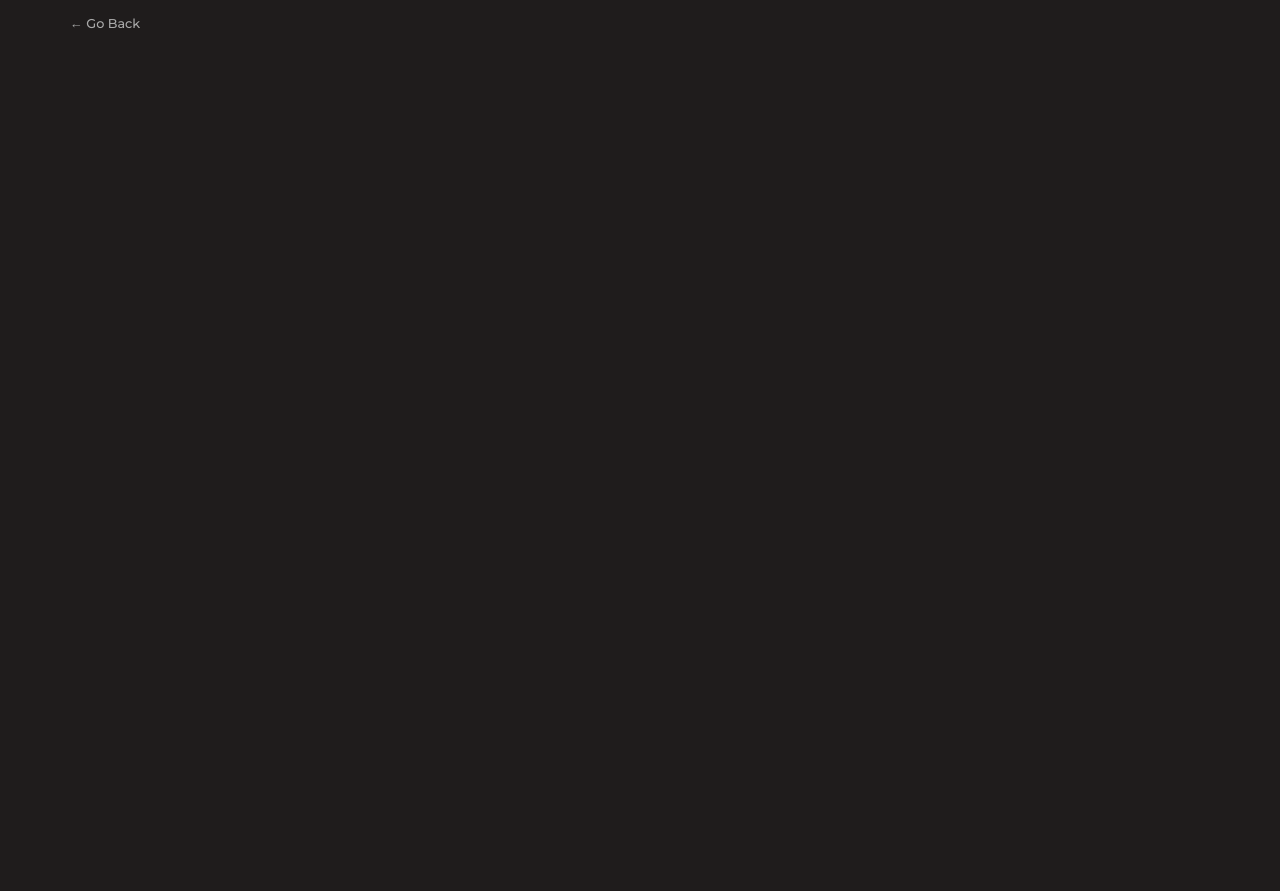
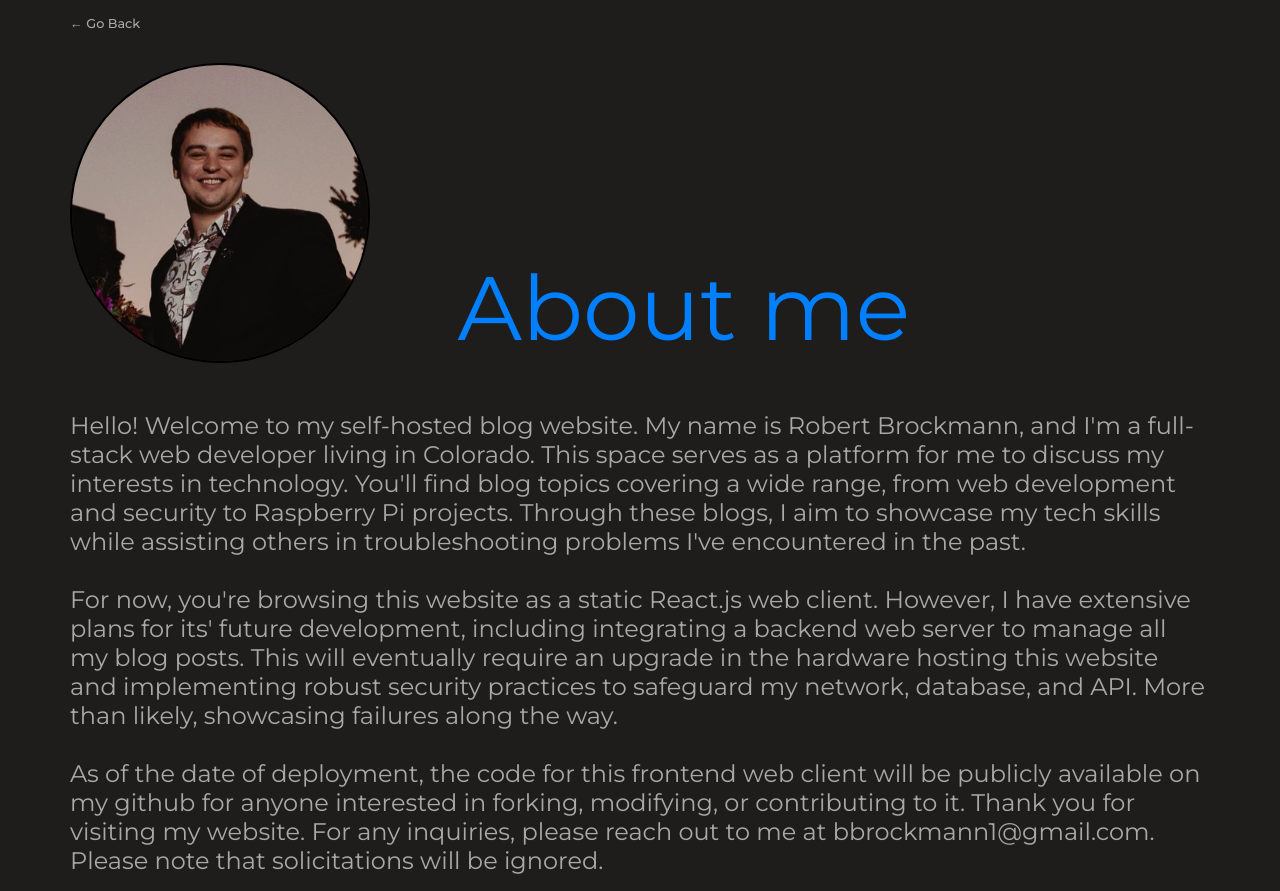
Before and after one commit to bbrockmann1/Perosnal_blog, a React (Create React App) app: page /about in a window 1280 px wide. Before the commit the page ends 800 px from the top, so only its background shows below. Built offline with nearby package versions, Linux system fonts and the light colour scheme.

Commit message:
about me page

```diff
--- a/src/components/common/EmptyList/EmptyList.js
+++ b/src/components/common/EmptyList/EmptyList.js
@@ -4,7 +4,7 @@ import './emptyList.css';
 function EmptyList() {
   return (
     <div className='emptyList-wrap'>
-      <img src='/assets/images/empty.png' alt='empty' />
+      <img src='/assets/images/empty.png' alt='No Results' className='img'/>
     </div>
   );
 };
--- a/src/pages/About/About.js
+++ b/src/pages/About/About.js
@@ -7,6 +7,39 @@ function About() {
         <Link className='about-goBack' to='/'>
             <span> &#8592;</span> <span>Go Back</span>
         </Link>
+        <div className='about-container'>
+            <div className='pic-container'>
+                <img src='/assets/images/me.png' alt='Robert Brockmann' className='img'/>
+            </div>
+            <div className='about-me'>
+                About me
+            </div>
+        </div>
+        <div className='text-container'>
+            <p>
+                Hello! Welcome to my self-hosted blog website. My name is Robert Brockmann,
+                and I'm a full-stack web developer living in Colorado. This space serves as
+                a platform for me to discuss my interests in technology. You'll find blog
+                topics covering a wide range, from web development and security to
+                Raspberry Pi projects. Through these blogs, I aim to showcase my tech
+                skills while assisting others in troubleshooting problems I've encountered
+                in the past.
+                <br/>
+                <br/>
+                For now, you're browsing this website as a static React.js web client. However,
+                I have extensive plans for its' future development, including integrating a
+                backend web server to manage all my blog posts. This will eventually require an
+                upgrade in the hardware hosting this website and implementing robust security
+                practices to safeguard my network, database, and API. More than likely, showcasing failures
+                along the way.
+                <br/>
+                <br/>
+                As of the date of deployment, the code for this frontend web client will be publicly
+                available on my github for anyone interested in forking, modifying, or contributing to
+                it. Thank you for visiting my website. For any inquiries, please reach out to me at bbrockmann1@gmail.com.
+                Please note that solicitations will be ignored.
+            </p>
+        </div>
     </>
     );
 };
--- a/src/pages/About/about.css
+++ b/src/pages/About/about.css
@@ -1,11 +1,3 @@
-.text{
-    color: white;
-    display: flex;
-    justify-content: center;
-    margin-top: 50px;
-    font-size: 100px;
-}
-
 .about-goBack {
     text-decoration: none;
     font-size: 0.8rem;
@@ -15,3 +7,41 @@
     margin-bottom: 2rem;
     display: block;
   }
+
+  .pic-container {
+    display: flex;
+    align-items: flex-start;
+    justify-content: space-between;
+    width: 300px;
+    height: 300px;
+    border-radius: 50%;
+    overflow: hidden;
+    border: 2px solid #000;
+  }
+
+  .img {
+    width: 100%;
+    height: 100%;
+    object-fit: cover;
+  }
+
+  .about-container {
+    display: flex;
+    align-items: flex-end; /* Align items at the start of the container */
+    justify-content: space-between; /* Add space between items */
+    height: 100%; /* Ensure the container takes full height */
+
+  }
+
+  .about-me {
+    margin-right: 300px;
+    align-self: flex-end;
+    font-size: 90px;
+    color: #0080ff;
+  }
+
+  .text-container {
+    margin-top: 3rem;
+    color: #a9a9a9;
+    font-size: 1.5rem;
+  }
```
Also changed, not shown: public/assets/images/me.png (added).
